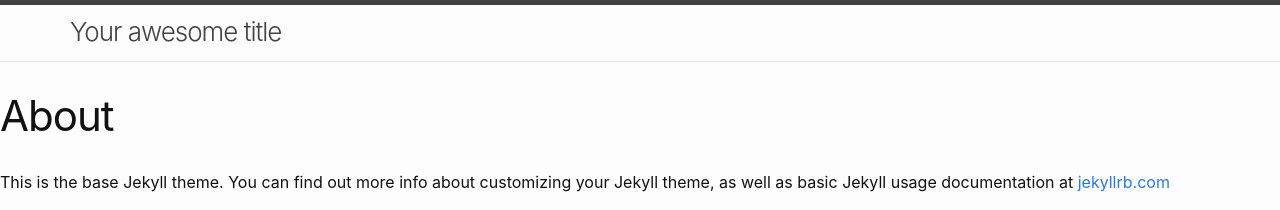
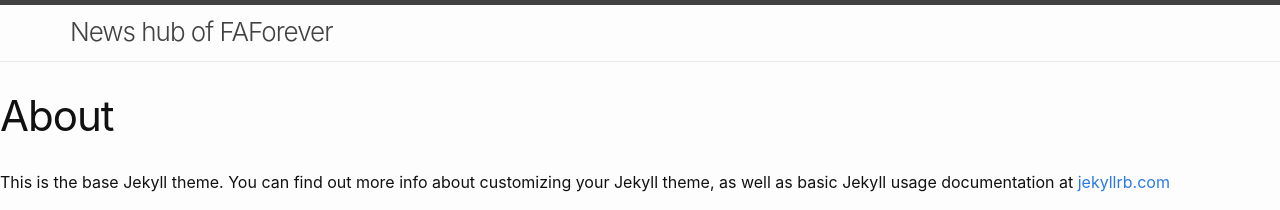
Before and after one commit to MrRowey/website-news, a Jekyll site: the page built from src/about.markdown, in a window 1280 px wide. Shown: the top 210 px of the page. Built offline with Jekyll 4.4.1, drawn with Linux system fonts in a browser that asks for light colours.

```diff
--- a/src/Gemfile
+++ b/src/Gemfile
@@ -49,6 +49,11 @@ group :jekyll_plugins do
   # - https://github.com/MichaelCurrin/jekyll-resize
 
   gem "jekyll-resize", git: "https://github.com/MichaelCurrin/jekyll-resize"
+
+  # Used to generate the sub resource integrity (SRI) hash of linked assets.
+  # - https://github.com/Garanas/jekyll-sub-resource-integrity-hook
+
+  gem 'jekyll-sub-resource-integrity-hook', git: "https://github.com/Garanas/jekyll-sub-resource-integrity-hook"
 end
 
 # Windows and JRuby does not include zoneinfo files, so bundle the tzinfo-data gem
--- a/src/_config.dev.yml
+++ b/src/_config.dev.yml
@@ -38,6 +38,7 @@ plugins:
   - jekyll-redirect-from
   - jekyll-github-metadata
   - jekyll-category-pages
+  - jekyll-sub-resource-integrity-hook
 
 # Settings for jekyll-category-pages
 # See also: https://github.com/field-theory/jekyll-category-pages
--- a/src/_config.yml
+++ b/src/_config.yml
@@ -18,8 +18,8 @@
 # You can create any custom variable you would like, and they will be accessible
 # in the templates via {{ site.myvariable }}.
 
-title: Your awesome title
-email: your-email@example.com
+title: News hub of FAForever
+email: promo@faforever.com
 description: >- # this means to ignore newlines until "baseurl:"
   Write an awesome description for your new site here. You can edit this
   line in _config.yml. It will appear in your document head meta (for
@@ -38,6 +38,7 @@ plugins:
   - jekyll-redirect-from
   - jekyll-github-metadata
   - jekyll-category-pages
+  - jekyll-sub-resource-integrity-hook
 
 # Settings for jekyll-category-pages
 # See also: https://github.com/field-theory/jekyll-category-pages
```
Also changed, not shown: src/Gemfile.lock.
